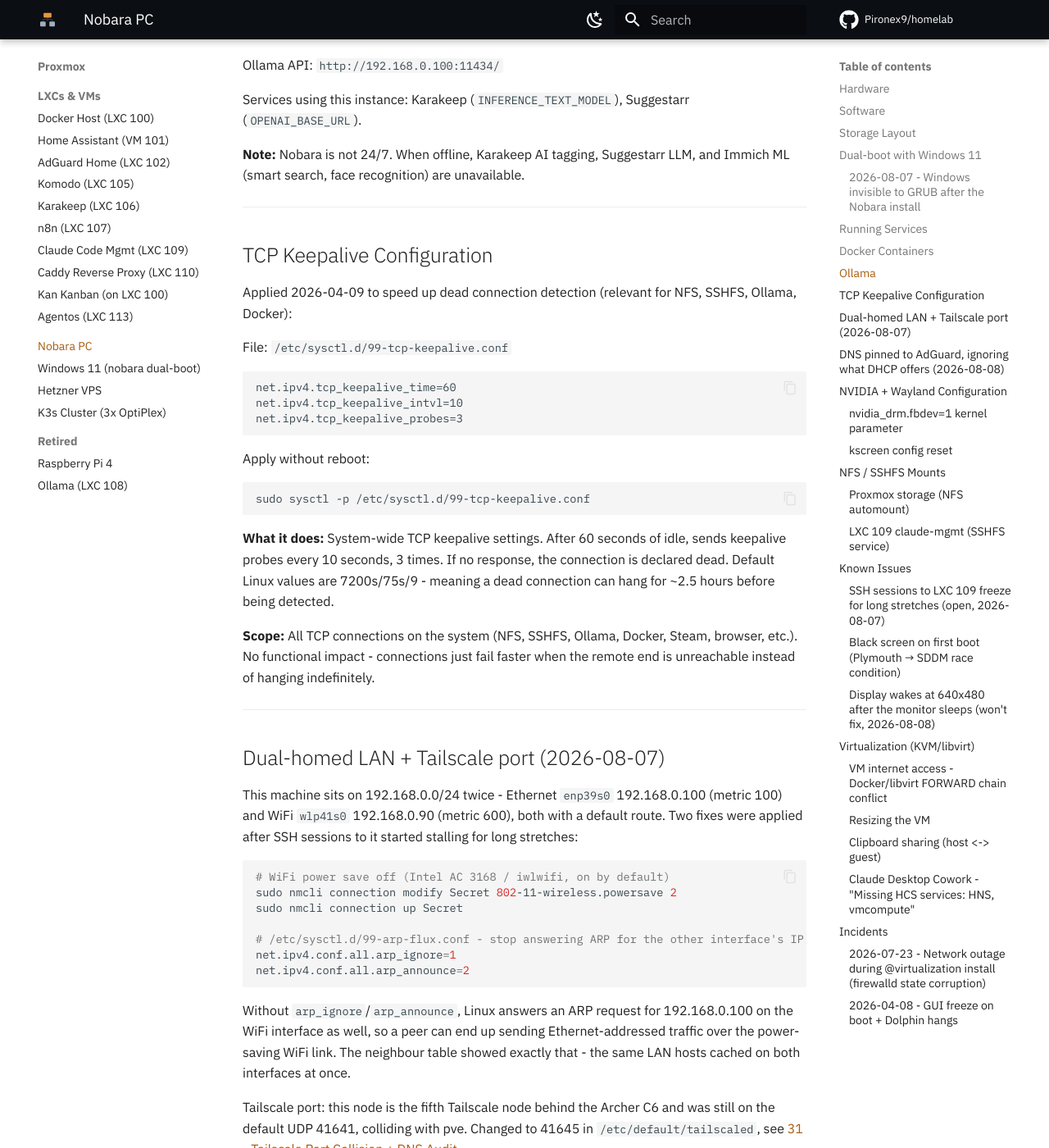
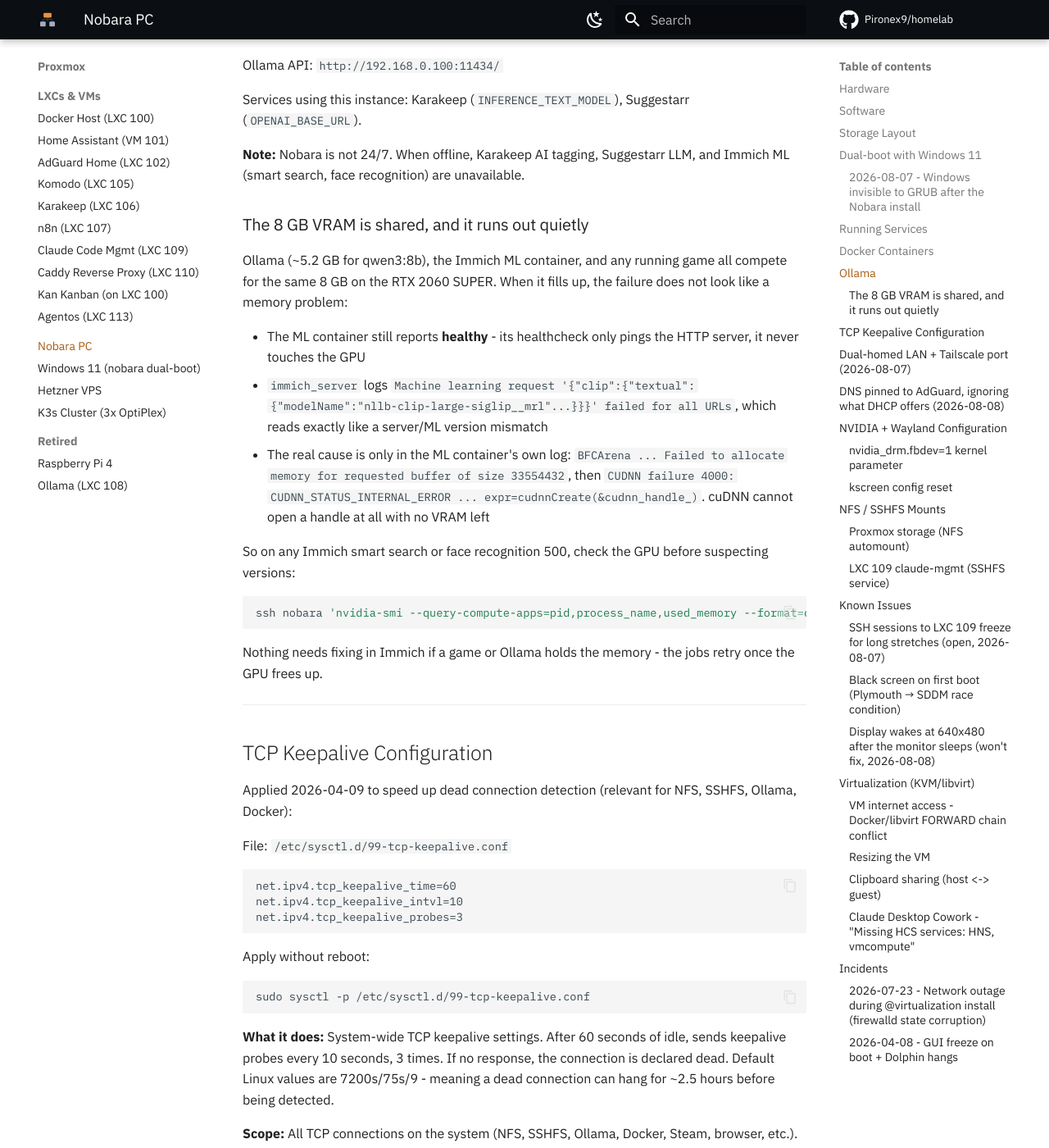
Before and after one commit to Pironex9/homelab, an MkDocs documentation site: the page built from docs/hosts/nobara.md, in a window 1280 px wide and 1400 px high, scrolled down 4299 px. Shown: the whole window at 82% size. Built offline with MkDocs 1.6.1 and Material for MkDocs 9.7.7, drawn with Linux system fonts in a browser that asks for light colours; comment, search, counter and statistics services are not loaded.

Commit message:
docs(nobara): the ML container reports healthy while every inference runs out of VRAM
Immich smart search returned 500 right after the v3 upgrade, and the server-side
message names the CLIP model, so it reads as a server/ML version mismatch. It was
not. The ML container's own log says the real thing: BFCArena could not allocate
32 MB, and cuDNN could not even open a handle. A game was holding 5.6 GB of the
8 GB, leaving 190 MiB.

The healthcheck is no help here, it only pings the HTTP server and stays green
through it. Documented the nvidia-smi check to run before suspecting versions.

````diff
--- a/docs/hosts/nobara.md
+++ b/docs/hosts/nobara.md
@@ -138,6 +138,30 @@
 Services using this instance: Karakeep (`INFERENCE_TEXT_MODEL`), Suggestarr (`OPENAI_BASE_URL`).
 
 **Note:** Nobara is not 24/7. When offline, Karakeep AI tagging, Suggestarr LLM, and Immich ML (smart search, face recognition) are unavailable.
+
+### The 8 GB VRAM is shared, and it runs out quietly
+
+Ollama (~5.2 GB for qwen3:8b), the Immich ML container, and any running game all
+compete for the same 8 GB on the RTX 2060 SUPER. When it fills up, the failure
+does not look like a memory problem:
+
+- The ML container still reports **healthy** - its healthcheck only pings the HTTP
+  server, it never touches the GPU
+- `immich_server` logs `Machine learning request '{"clip":{"textual":{"modelName":"nllb-clip-large-siglip__mrl"...}}}' failed for all URLs`, which reads exactly like a server/ML version mismatch
+- The real cause is only in the ML container's own log: `BFCArena ... Failed to
+  allocate memory for requested buffer of size 33554432`, then `CUDNN failure
+  4000: CUDNN_STATUS_INTERNAL_ERROR ... expr=cudnnCreate(&cudnn_handle_)`.
+  cuDNN cannot open a handle at all with no VRAM left
+
+So on any Immich smart search or face recognition 500, check the GPU before
+suspecting versions:
+
+```bash
+ssh nobara 'nvidia-smi --query-compute-apps=pid,process_name,used_memory --format=csv'
+```
+
+Nothing needs fixing in Immich if a game or Ollama holds the memory - the jobs
+retry once the GPU frees up.
 
 ---
 
````
